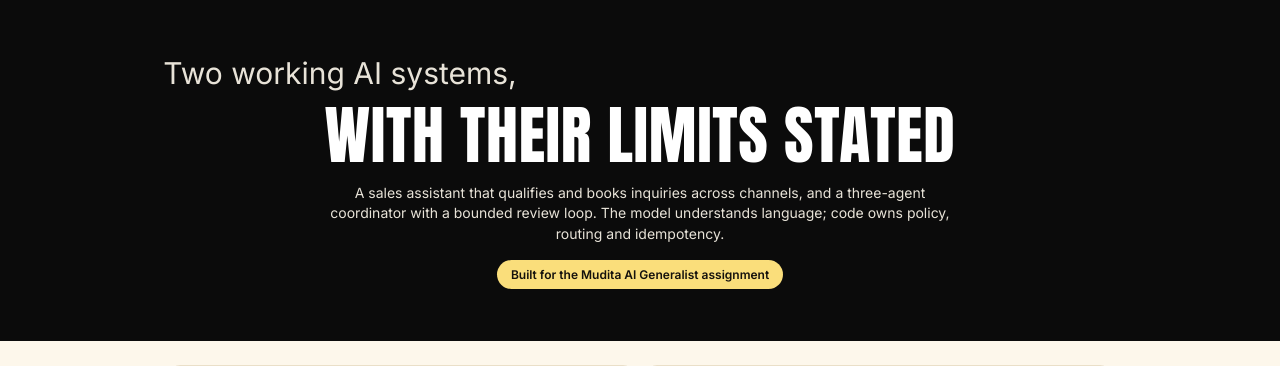
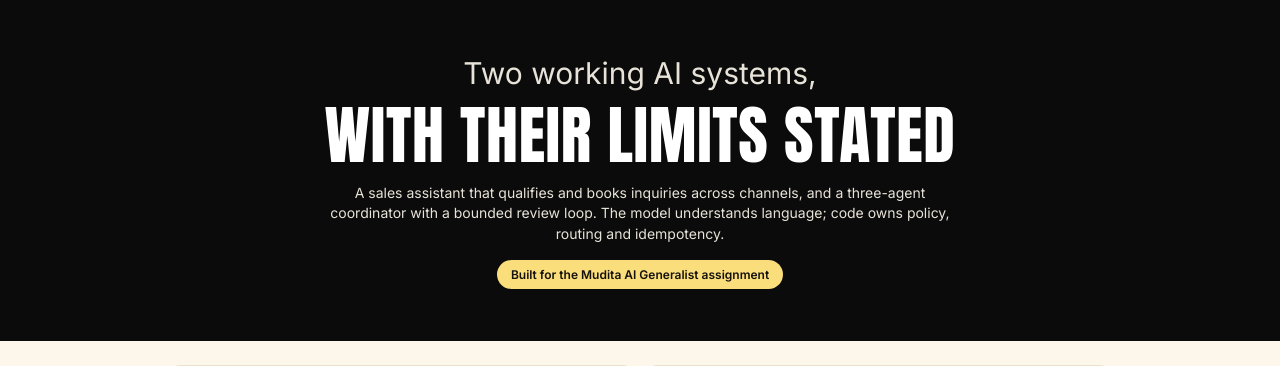
Before and after one commit to pranay-eligeti/mudita-assignments, a FastAPI app: page / in a window 1280 px wide. Shown: the part 48-414 px from the top of the page. Run offline with FastAPI, Linux system fonts and the light colour scheme.

Commit message:
Fix hero subtitle centering
Co-Authored-By: Claude Sonnet 5.5 <noreply@anthropic.com>
Claude-Session: https://claude.ai/code/session_016VaLcTbw6fZRaUFpaM585f

```diff
--- a/app/static/app.css
+++ b/app/static/app.css
@@ -67,6 +67,6 @@ header{border-bottom:3px solid var(--accent)}
 .card h2{color:var(--brand)}
 .band{background:#0b0b0b;color:#fff;padding:52px 20px;text-align:center}
 .band h2{font:400 clamp(34px,6vw,64px)/1.05 Anton,Impact,sans-serif;text-transform:uppercase;margin:0;letter-spacing:.01em;color:#fff}
-.band .pre{font-size:clamp(18px,2.6vw,30px);font-weight:300;margin:0 0 6px}
+.band .pre{font-size:clamp(18px,2.6vw,30px);font-weight:300;margin:0 auto 6px;max-width:none}
 .band p{max-width:640px;margin:14px auto 0;color:#e8e3d8}
 .band .pill-y{display:inline-block;margin-top:16px;background:var(--accent);color:#14110d;border-radius:99px;padding:6px 14px;font-weight:600;font-size:12px}
```
